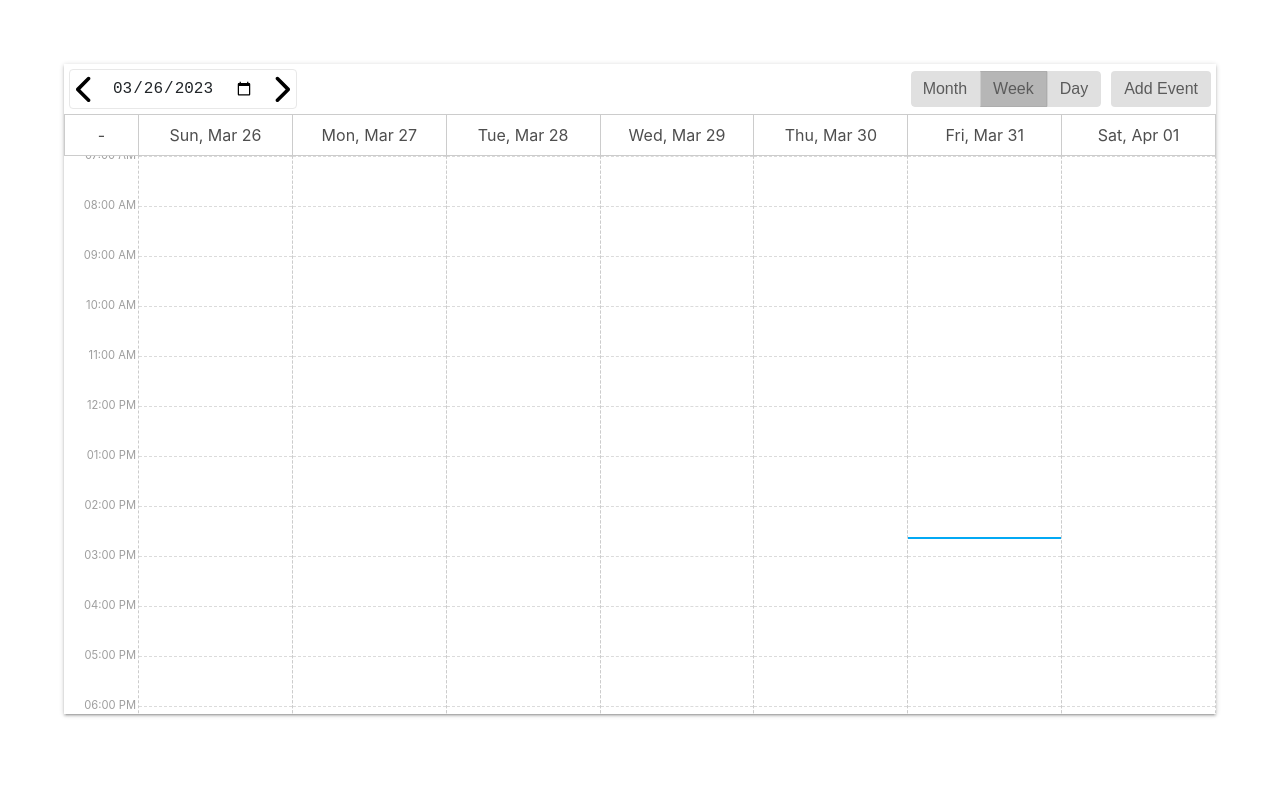
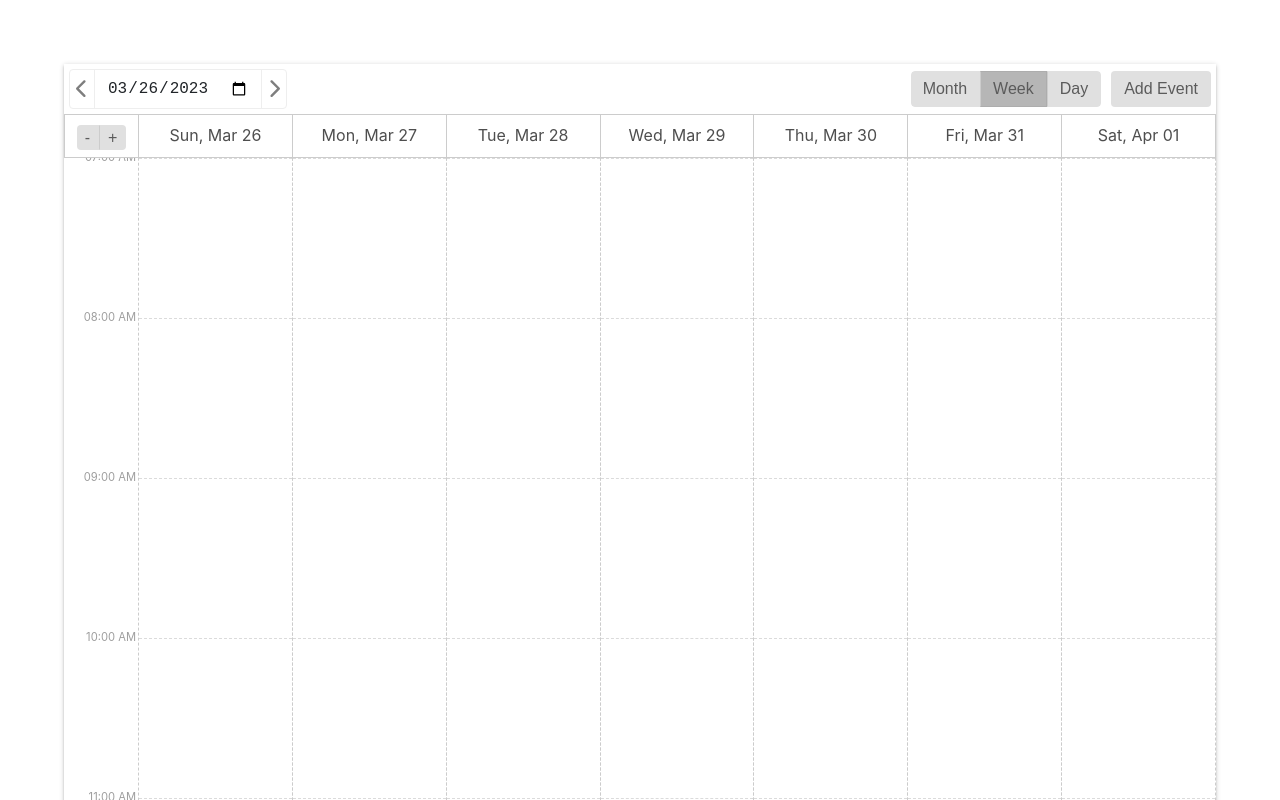
Before and after one commit to ibmmt/react-calendar-scheduler, a React (Create React App) app: page / in a window 1280 px wide. Shown: the top 800 px of the page. Built offline with nearby package versions, Linux system fonts and the light colour scheme.

Commit message:
new core

```diff
--- a/src/App.jsx
+++ b/src/App.jsx
@@ -4,8 +4,8 @@ function App() {
   const events = [
     {
       title: '177',
-      startDate: '05/05/2023',
-      endDate: '05/05/2023',
+      startDate: '12/05/2023',
+      endDate: '12/05/2023',
       startTime: '08:30:00',
       endTime: '09:00:00',
       id: 133,
@@ -18,8 +18,8 @@ function App() {
     },
     {
       title: '2',
-      startDate: '05/05/2023',
-      endDate: '05/05/2023',
+      startDate: '12/05/2023',
+      endDate: '12/05/2023',
       startTime: '08:30:00',
       endTime: '12:00:00',
       id: 2,
@@ -29,8 +29,8 @@ function App() {
 
     {
       title: '4',
-      startDate: '05/05/2023',
-      endDate: '05/05/2023',
+      startDate: '12/05/2023',
+      endDate: '12/05/2023',
       startTime: '10:30:00',
       endTime: '14:00:00',
       id: 23,
@@ -39,8 +39,8 @@ function App() {
     },
     {
       title: '5',
-      startDate: '05/05/2023',
-      endDate: '05/05/2023',
+      startDate: '12/05/2023',
+      endDate: '12/05/2023',
       startTime: '14:30:00',
       endTime: '18:00:00',
       id: 3,
@@ -48,16 +48,16 @@ function App() {
     },
     // {
     //   title: '5.5',
-    //   startDate: '05/05/2023',
-    //   endDate: '05/05/2023',
+    //   startDate: '12/05/2023',
+    //   endDate: '12/05/2023',
     //   startTime: '06:30:00',
     //   endTime: '07:00:00',
     //   id: 22,
     // },
     {
       title: '6',
-      startDate: '05/05/2023',
-      endDate: '05/05/2023',
+      startDate: '12/05/2023',
+      endDate: '12/05/2023',
       startTime: '11:30:00',
       endTime: '12:00:00',
       id: 4,
@@ -65,8 +65,8 @@ function App() {
     },
     {
       title: '7',
-      startDate: '05/05/2023',
-      endDate: '05/05/2023',
+      startDate: '12/05/2023',
+      endDate: '12/05/2023',
       startTime: '11:00:00',
       endTime: '15:00:00',
       id: 55,
@@ -76,8 +76,8 @@ function App() {
 
     {
       title: '8',
-      startDate: '05/05/2023',
-      endDate: '05/05/2023',
+      startDate: '12/05/2023',
+      endDate: '12/05/2023',
       startTime: '13:30:00',
       endTime: '16:00:00',
       id: 8,
@@ -86,8 +86,8 @@ function App() {
     },
     {
       title: '9',
-      startDate: '05/05/2023',
-      endDate: '05/05/2023',
+      startDate: '12/05/2023',
+      endDate: '12/05/2023',
       startTime: '12:30:00',
       endTime: '16:00:00',
       id: 11,
@@ -114,12 +114,13 @@ function App() {
         monthCalanderTitleFormate="dddd" //month title formate
         monthCalanderTitle="ddd" //day column title formate
         monthCalanderMinCellHeight={80} //day column title formate
-        weekHourBoxHeight={50} //Height of the hour box
+        weekHourBoxHeight={160} //Height of the hour box
         startingWeekday={0} // 0 for sunday, 1 for monday, 2 for tuesday, 3 for wednesday, 4 for thursday, 5 for friday, 6 for saturday
         weekCalanderDayStartFromHour={7} // Day start from hour
         weekCalanderVisibleHour={12} //day visible hour
         weekCalanderTitleFormate="ddd, MMM dd" //day column title formate
         weekCalanderTimeFormate={12} //day column title formate
+        weekCalanderNextBtnDayIncrement={3} //
         isShowAddNewEventButton={true} //show add new event button
         isShowDeleteEventButton={true} //show delete event button
         isShowAddOrUpadateEventButton={true} //show add or update event button
@@ -144,6 +145,7 @@ function App() {
         }}
         handleEventClick={event => {
           console.log(event);
+
           console.log(
             '============================================handleEventClick',
           );
--- a/src/CalendarWeek.jsx
+++ b/src/CalendarWeek.jsx
@@ -31,10 +31,12 @@ const CalendarWeek = ({
   weekCalanderTitleFormate, //day column title formate
   weekCalanderTimeFormate = 24, //day column title formate
   noOfDayColumn,
+  weekCalanderNextBtnDayIncrement,
   handleNextClick: _handleNextClick,
   handlePrevClick: _handlePrevClick,
   handleChangeCurrentDate: _handleChangeCurrentDate,
   calanderToAddOrUpdateEvent,
+  handleIncreaseTimeSpan: _handleIncreaseTimeSpan,
   handleClanderTypeChange,
 }) => {
   const [events, setEvents] = useState(eventsData);
@@ -200,7 +202,13 @@ const CalendarWeek = ({
    * @param {number} diff
    */
   const onWeekChange = diff => {
-    const newDateString = addDays(dateStartFrom, diff);
+    //
+    const dayDiff =
+      noOfDayColumn > weekCalanderNextBtnDayIncrement
+        ? weekCalanderNextBtnDayIncrement
+        : noOfDayColumn;
+
+    const newDateString = addDays(dateStartFrom, dayDiff * diff);
     setDateStartFrom(newDateString);
     if (diff > 0) {
       typeof _handleNextClick == 'function' &&
@@ -225,7 +233,7 @@ const CalendarWeek = ({
                 <div className="ib__sc__week-date-btn-group">
                   <button
                     className="ib__sc__week-date__bt-prev ib__sc__np__btn"
-                    onClick={() => onWeekChange(-noOfDayColumn)}
+                    onClick={() => onWeekChange(-1)}
                   >
                     <LeftIcon />
                   </button>
@@ -243,7 +251,7 @@ const CalendarWeek = ({
 
                   <button
                     className="ib__sc__week-date__bt-next ib__sc__np__btn"
-                    onClick={() => onWeekChange(noOfDayColumn)}
+                    onClick={() => onWeekChange(1)}
                   >
                     <RightIcon />
                   </button>
@@ -284,7 +292,24 @@ const CalendarWeek = ({
             >
               <div className="ib__sc__tb-wrapper ib__sc__tb-wrapper-week">
                 <div className="ib__sc__tb_week_time">
-                  <div className="ib__sc__table-th">-</div>
+                  <div className="ib__sc__table-th">
+                    <div className="ib__sc__btn-group ib__sc__increment-timespan ib__sc__flex_center">
+                      <button
+                        className="ib__sc__btn"
+                        onClick={() => _handleIncreaseTimeSpan(-1)}
+                      >
+                        -
+                      </button>
+                      <button
+                        className="ib__sc__btn"
+                        onClick={() => {
+                          _handleIncreaseTimeSpan(1);
+                        }}
+                      >
+                        +
+                      </button>
+                    </div>
+                  </div>
                   <div className="ib__sc__cell ib__sc__cell-week">
                     {[...Array(24).keys()].map((hour, index) => (
                       <div
--- a/src/EventBoxWeek.jsx
+++ b/src/EventBoxWeek.jsx
@@ -37,11 +37,13 @@ const EventBoxWeek = ({
   };
 
   useEffect(() => {
-    if (dragingEventId === eventObj.sc_app__id) {
-      setIsDraging(true);
-    } else {
-      setIsDraging(false);
-    }
+    setTimeout(() => {
+      if (dragingEventId === eventObj.sc_app__id) {
+        setIsDraging(true);
+      } else {
+        setIsDraging(false);
+      }
+    }, 100);
   }, [dragingEventId]);
 
   /**
@@ -101,7 +103,10 @@ const EventBoxWeek = ({
     setEventHeight(height);
     let hours_difference_from_start =
       (startTime - boxDayTimeStart) / HOUR_MILLISECONDS;
-    let event_top = hours_difference_from_start * (boxHeight / boxTime);
+
+    let event_top =
+      hours_difference_from_start * (boxHeight / boxTime) -
+      hours_difference_from_start * 1; // 1 is the border width
     setOffset(event_top);
   };
 
--- a/src/ReactCalanderScheduler.jsx
+++ b/src/ReactCalanderScheduler.jsx
@@ -14,9 +14,10 @@ function ReactCalnaderScheduler({
   calanderType: _calanderType = 'week', // week or day
   monthCalanderTitleFormate = 'dddd', //month title formate
   monthCalanderTitle = 'ddd', //day column title formate
-  monthCalanderDayHeight = 50, //day column title formate
+  monthCalanderDayHeight = 120, //day column title formate
   minimumEventThickness = 30, //minimum event thickness
-  weekHourBoxHeight = 50,
+  weekHourBoxHeight: _weekHourBoxHeight = 50,
+  weekCalanderNextBtnDayIncrement = 7, //day increment on next button click
   startingWeekday = 1, // 0 for sunday, 1 for monday, 2 for tuesday, 3 for wednesday, 4 for thursday, 5 for friday, 6 for saturday
   weekCalanderDayStartFromHour = 7, //day start from hour,
   weekCalanderVisibleHour = 12, //day visible hour
@@ -34,6 +35,7 @@ function ReactCalnaderScheduler({
   handlePrevClick: _handlePrevClick,
   handleClanderTypeChange: _handleClanderTypeChange,
   handleChangeCurrentDate: _handleChangeCurrentDate,
+  handleIncreaseTimeSpan: _handleIncreaseTimeSpan,
   events,
 }) {
   /**
@@ -44,6 +46,9 @@ function ReactCalnaderScheduler({
   const [eventEdit, setEventEdit] = useState({});
   const [calanderType, setCalanderType] = useState(_calanderType);
   const [eventsState, setEventsState] = useState(setEventID(events));
+
+  const [weekHourBoxHeight, setWeekHourBoxHeight] =
+    useState(_weekHourBoxHeight);
 
   useEffect(() => {
     setEventsState(setEventID(events));
@@ -153,6 +158,14 @@ function ReactCalnaderScheduler({
     _handleClanderTypeChange && _handleClanderTypeChange(type);
   };
 
+  const handleIncreaseTimeSpan = diff => {
+    if (weekHourBoxHeight + diff < 20) {
+      return;
+    }
+    setWeekHourBoxHeight(weekHourBoxHeight + 10 * diff);
+    _handleIncreaseTimeSpan && _handleIncreaseTimeSpan();
+  };
+
   return (
     <div className="App react-calander-scedule">
       <div className="ib__sc_rcs-container">
@@ -166,6 +179,7 @@ function ReactCalnaderScheduler({
             selectedDate={selectedDate}
             calanderType={calanderType}
             weekHourBoxHeight={weekHourBoxHeight}
+            handleIncreaseTimeSpan={handleIncreaseTimeSpan}
             startingWeekday={startingWeekday} // 0 for sunday, 1 for monday, 2 for tuesday, 3 for wednesday, 4 for thursday, 5 for friday, 6 for saturday
             weekCalanderDayStartFromHour={weekCalanderDayStartFromHour} //day start from hour,
             weekCalanderVisibleHour={weekCalanderVisibleHour} //day visible hour
@@ -174,6 +188,11 @@ function ReactCalnaderScheduler({
             minimumEventThickness={minimumEventThickness}
             handleNextClick={_handleNextClick}
             handlePrevClick={_handlePrevClick}
+            weekCalanderNextBtnDayIncrement={
+              weekCalanderNextBtnDayIncrement > 7
+                ? 7
+                : weekCalanderNextBtnDayIncrement
+            }
             noOfDayColumn={calanderType == 'week' ? 7 : 1}
             handleChangeCurrentDate={_handleChangeCurrentDate}
             handleClanderTypeChange={handleClanderTypeChange}
--- a/src/index.css
+++ b/src/index.css
@@ -99,7 +99,10 @@ body {
   overflow: hidden;
   text-overflow: ellipsis;
 }
-
+.ib__sc__flex_center{
+  display: flex;
+  justify-content: center;
+}
 
 /* Ib table */
 .ib__sc__table{
@@ -131,8 +134,9 @@ body {
   background: transparent;
   cursor: pointer;
   display: flex;
+  opacity: 0.5;
   align-items: center;
-  width: 30px
+  width: 24px;
 }
 
 
@@ -164,15 +168,20 @@ body {
 .ib__sc__week-date-btn-group{
   display: flex;
   justify-content: center;
-  border: 1px solid #e8e8e8;
+
 
   border-radius: 4px;
+}
+.ib__sc__week-date-btn-group{
+  border: 1px solid #eeeeee;
 }
 
 .ib__sc__week-date__bt-text .ib__sc-form-control{
   width:auto;
   border: none;
-
+  border-left: 1px solid #eeeeee;
+  border-radius: 0;
+  border-right: 1px solid #eeeeee;;
 
 }
 
@@ -227,6 +236,7 @@ body {
   border: 1px solid #ccc;
   font-weight: normal;
   color: #4e4e4e;
+  height: 22px;
 }
 .ib__sc__table-th-week{
   border: 1px solid #000;
@@ -236,6 +246,12 @@ body {
 .ib__sc__tb-wrapper-week{
   display: flex;
  width: 100%;
+}
+
+.ib__sc__increment-timespan .ib__sc__btn {
+  line-height: 21px;
+  text-align: center;
+  padding: 1px 8px;
 }
 .ib__sc__cell{
 
```
Also changed, not shown: src/TODO.txt.
